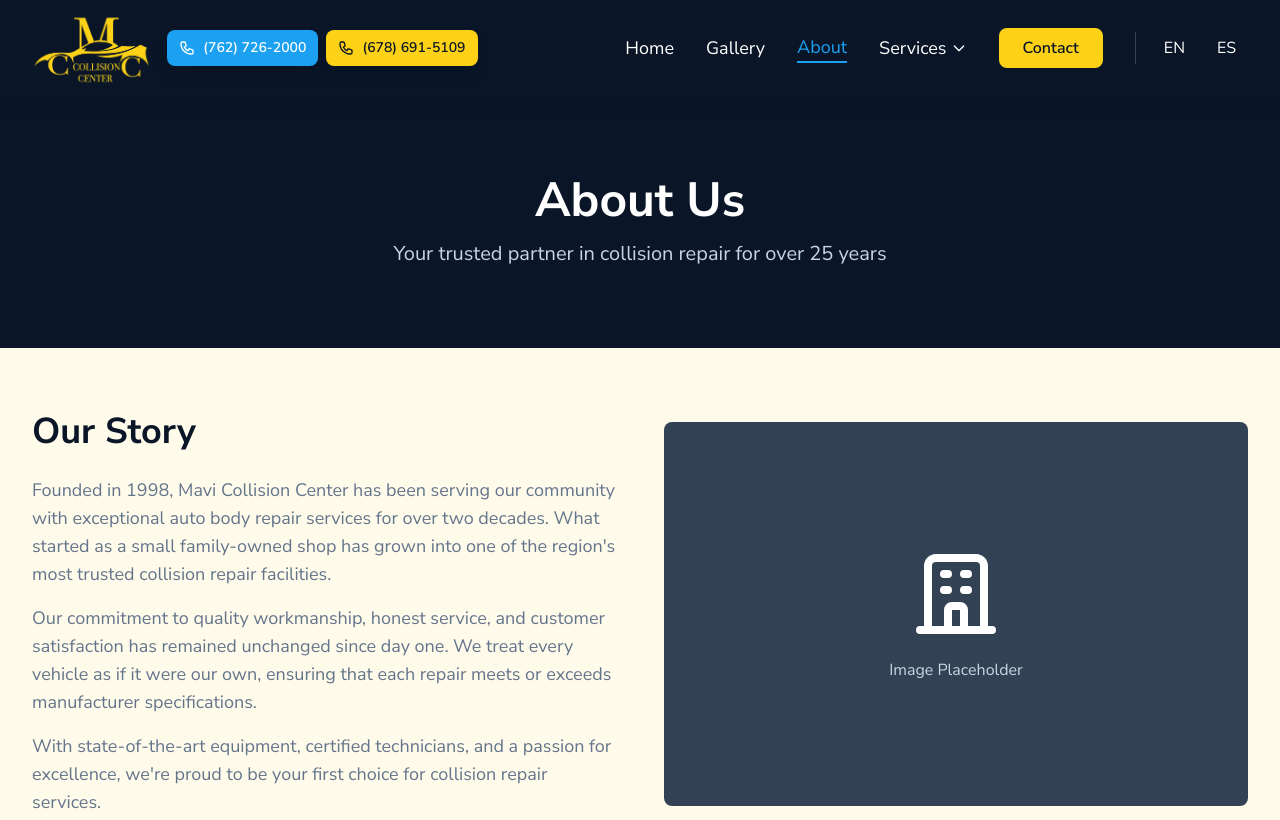
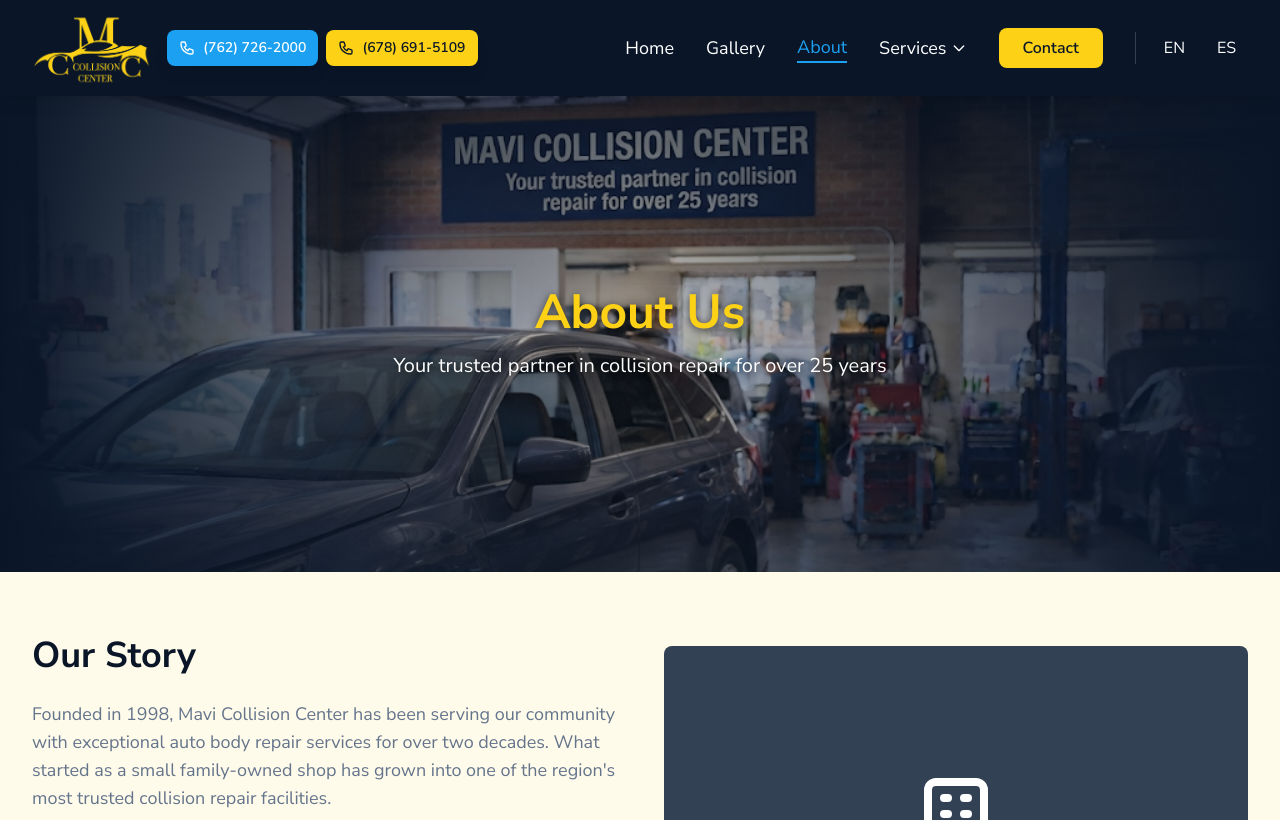
Before and after one commit to kalpeshtawde/mavicc, a React (Vite) app: page /about in a window 1280 px wide. Shown: the top 820 px of the page. Built offline with nearby package versions, Linux system fonts and the light colour scheme.

Commit message:
fixed seo

```diff
--- a/src/pages/About.jsx
+++ b/src/pages/About.jsx
@@ -1,4 +1,5 @@
 import { useTranslation } from 'react-i18next';
+import SEO from '../components/SEO';
 
 const About = () => {
   const { t } = useTranslation();
@@ -52,10 +53,30 @@ const About = () => {
 
   return (
     <div>
-      <section className="bg-navy text-white py-20">
-        <div className="max-w-7xl mx-auto px-4 sm:px-6 lg:px-8 text-center">
-          <h1 className="text-4xl md:text-5xl font-bold mb-4">{t('about.hero.title')}</h1>
-          <p className="text-xl text-silver max-w-3xl mx-auto">
+      <SEO
+        title="About Us | Mavi Collision Center"
+        description="Learn about Mavi Collision Center – 25+ years of trusted auto body and collision repair experience in Roswell, GA, with certified technicians and quality craftsmanship."
+        keywords="about Mavi Collision Center, auto body shop history, certified technicians, Roswell GA collision"
+      />
+      <section className="relative bg-navy text-white py-32 md:py-48 overflow-hidden">
+        <div className="absolute inset-0 flex justify-center">
+          <div className="relative w-full max-w-7xl">
+            <div
+              className="absolute inset-0"
+              style={{
+                backgroundImage: 'url(/images/about-hero.png)',
+                backgroundSize: 'cover',
+                backgroundPosition: 'center top',
+                backgroundRepeat: 'no-repeat',
+              }}
+            ></div>
+            <div className="absolute inset-0 bg-gradient-to-r from-navy via-transparent to-navy"></div>
+            <div className="absolute inset-0 bg-gradient-to-b from-navy/60 via-navy/20 to-navy/60"></div>
+          </div>
+        </div>
+        <div className="relative max-w-7xl mx-auto px-4 sm:px-6 lg:px-8 text-center" style={{ textShadow: '0 2px 8px rgba(0,0,0,0.7)' }}>
+          <h1 className="text-4xl md:text-5xl font-bold mb-4 text-accent">{t('about.hero.title')}</h1>
+          <p className="text-xl text-white max-w-3xl mx-auto">
             {t('about.hero.subtitle')}
           </p>
         </div>
--- a/src/pages/BodyRepairServices.jsx
+++ b/src/pages/BodyRepairServices.jsx
@@ -1,4 +1,5 @@
 import { Link } from 'react-router-dom';
+import SEO from '../components/SEO';
 
 const BodyRepairServices = () => {
   const services = [
@@ -56,6 +57,11 @@ const BodyRepairServices = () => {
 
   return (
     <div>
+      <SEO
+        title="Body Repair Services – Collision, Paint & Dent Repair | Mavi Collision Center"
+        description="Expert collision repair, auto painting, paintless dent repair, frame straightening, and glass replacement in Roswell, GA. Restore your vehicle to pre-accident condition."
+        keywords="body repair, collision repair, auto painting, paintless dent repair, frame repair, bumper repair, glass replacement"
+      />
       <section className="relative bg-navy text-white py-32 md:py-48 overflow-hidden">
         <div className="absolute inset-0 flex justify-center">
           <div className="relative w-full max-w-7xl">
--- a/src/pages/Contact.jsx
+++ b/src/pages/Contact.jsx
@@ -1,5 +1,6 @@
 import { useState } from 'react';
 import { useTranslation } from 'react-i18next';
+import SEO from '../components/SEO';
 
 const Contact = () => {
   const { t } = useTranslation();
@@ -54,6 +55,11 @@ const Contact = () => {
 
   return (
     <div className="bg-softwhite min-h-screen">
+      <SEO
+        title="Contact Us | Mavi Collision Center – Roswell, GA"
+        description="Contact Mavi Collision Center at 56 Norcross St, Roswell, GA 30075. Call (762) 726-2000 for a free estimate on collision and auto body repair."
+        keywords="contact auto body shop, collision center Roswell GA, free estimate, auto repair phone"
+      />
       <section className="relative bg-navy text-white py-32 md:py-48 overflow-hidden">
         <div className="absolute inset-0 flex justify-center">
           <div className="relative w-full max-w-7xl">
--- a/src/pages/FAQ.jsx
+++ b/src/pages/FAQ.jsx
@@ -1,5 +1,6 @@
 import { useState } from 'react';
 import { useTranslation } from 'react-i18next';
+import SEO from '../components/SEO';
 
 const FAQ = () => {
   const { t } = useTranslation();
@@ -62,6 +63,11 @@ const FAQ = () => {
 
   return (
     <div className="bg-softwhite min-h-screen">
+      <SEO
+        title="FAQ | Mavi Collision Center"
+        description="Answers to common questions about collision repair, insurance claims, rental cars, estimates, warranties, and paint matching at Mavi Collision Center in Roswell, GA."
+        keywords="auto body FAQ, collision repair questions, insurance claims, rental car, repair warranty, free estimate"
+      />
       <section className="bg-navy text-white py-20">
         <div className="max-w-7xl mx-auto px-4 sm:px-6 lg:px-8 text-center">
           <h1 className="text-4xl md:text-5xl font-bold mb-4">Frequently Asked Questions</h1>
--- a/src/pages/Gallery.jsx
+++ b/src/pages/Gallery.jsx
@@ -1,5 +1,6 @@
 import { useState, useEffect } from 'react';
 import { useTranslation } from 'react-i18next';
+import SEO from '../components/SEO';
 
 const Gallery = () => {
   const { t } = useTranslation();
@@ -47,6 +48,11 @@ const Gallery = () => {
 
   return (
     <div className="bg-navy min-h-screen">
+      <SEO
+        title="Work Gallery | Mavi Collision Center"
+        description="Browse our gallery of completed collision repair, paint, and body work projects. See the quality craftsmanship at Mavi Collision Center in Roswell, GA."
+        keywords="auto body work gallery, collision repair before after, paint job photos, body shop portfolio"
+      />
       <section className="bg-navy text-white py-20">
         <div className="max-w-7xl mx-auto px-4 sm:px-6 lg:px-8 text-center">
           <h1 className="text-4xl md:text-5xl font-bold mb-4">{t('gallery.hero.title')}</h1>
--- a/src/pages/Home.jsx
+++ b/src/pages/Home.jsx
@@ -1,11 +1,17 @@
 import { Link } from 'react-router-dom';
 import { useTranslation } from 'react-i18next';
+import SEO from '../components/SEO';
 
 const Home = () => {
   const { t } = useTranslation();
 
   return (
     <div>
+      <SEO
+        title="Mavi Collision Center | Expert Auto Body & Collision Repair in Roswell, GA"
+        description="Professional auto body repair, collision repair, and paint services in Roswell, GA. 25+ years of experience, free estimates, and insurance claims assistance from certified technicians."
+        keywords="auto body repair, collision repair, car paint, auto body shop Roswell GA, dent repair, frame repair, insurance claims"
+      />
       <section className="relative bg-navy text-white py-20 md:py-32 overflow-hidden">
         <div className="absolute inset-0 flex justify-center">
           <div className="relative w-full max-w-7xl">
--- a/src/pages/MechanicalServices.jsx
+++ b/src/pages/MechanicalServices.jsx
@@ -1,4 +1,5 @@
 import { Link } from 'react-router-dom';
+import SEO from '../components/SEO';
 
 const MechanicalServices = () => {
   const services = [
@@ -76,6 +77,11 @@ const MechanicalServices = () => {
 
   return (
     <div>
+      <SEO
+        title="Mechanical Services – Engine, Brakes & Transmission | Mavi Collision Center"
+        description="Complete mechanical repair and maintenance: engine repair, transmission service, brakes, suspension, diagnostics, and tune-ups in Roswell, GA."
+        keywords="mechanical repair, engine repair, transmission service, brake service, suspension, auto diagnostics, tune-up"
+      />
       <section className="relative bg-navy text-white py-32 md:py-48 overflow-hidden">
         <div className="absolute inset-0 flex justify-center">
           <div className="relative w-full max-w-7xl">
--- a/src/pages/Services.jsx
+++ b/src/pages/Services.jsx
@@ -1,5 +1,6 @@
 import { useTranslation } from 'react-i18next';
 import { Link } from 'react-router-dom';
+import SEO from '../components/SEO';
 
 const Services = () => {
   const { t } = useTranslation();
@@ -36,6 +37,11 @@ const Services = () => {
 
   return (
     <div>
+      <SEO
+        title="Auto Body & Mechanical Services | Mavi Collision Center"
+        description="Comprehensive auto repair services: collision and body repair, painting, engine, transmission, brakes, and more. Serving Roswell, GA with certified technicians."
+        keywords="auto repair services, body repair, mechanical repair, collision center, engine repair, brake service"
+      />
       <section className="bg-navy text-white py-20">
         <div className="max-w-7xl mx-auto px-4 sm:px-6 lg:px-8 text-center">
           <h1 className="text-4xl md:text-5xl font-bold mb-4">Our Services</h1>
```
Also changed, not shown: index.html (+10 -10 lines), public/images/about-hero.png (added), 1 other file (tests, documents, lock files or other folders).
